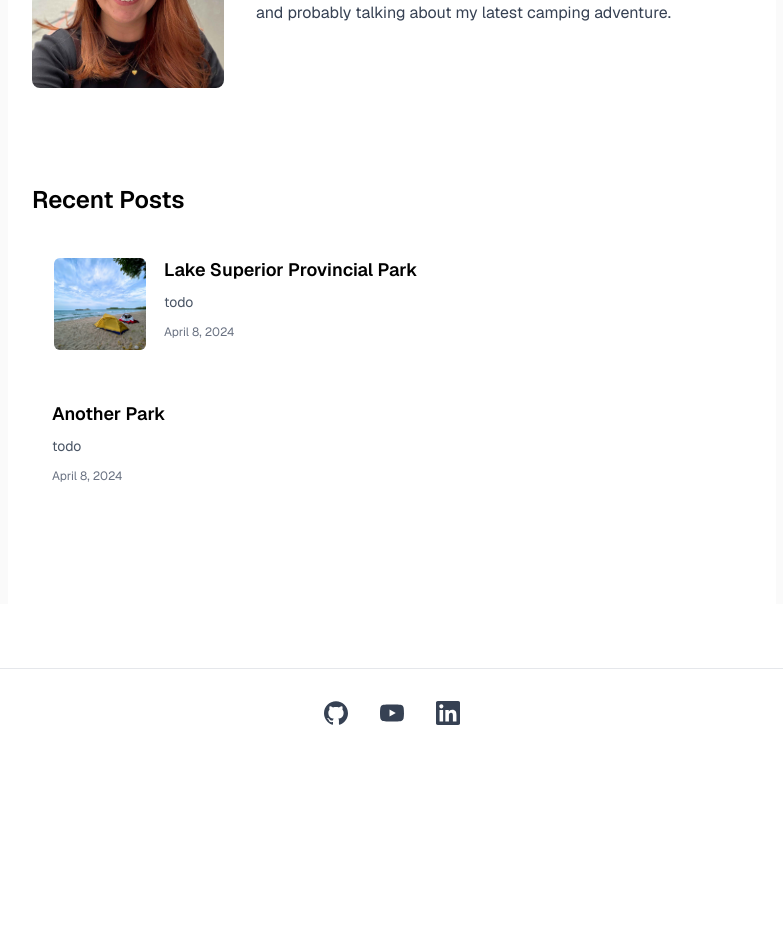
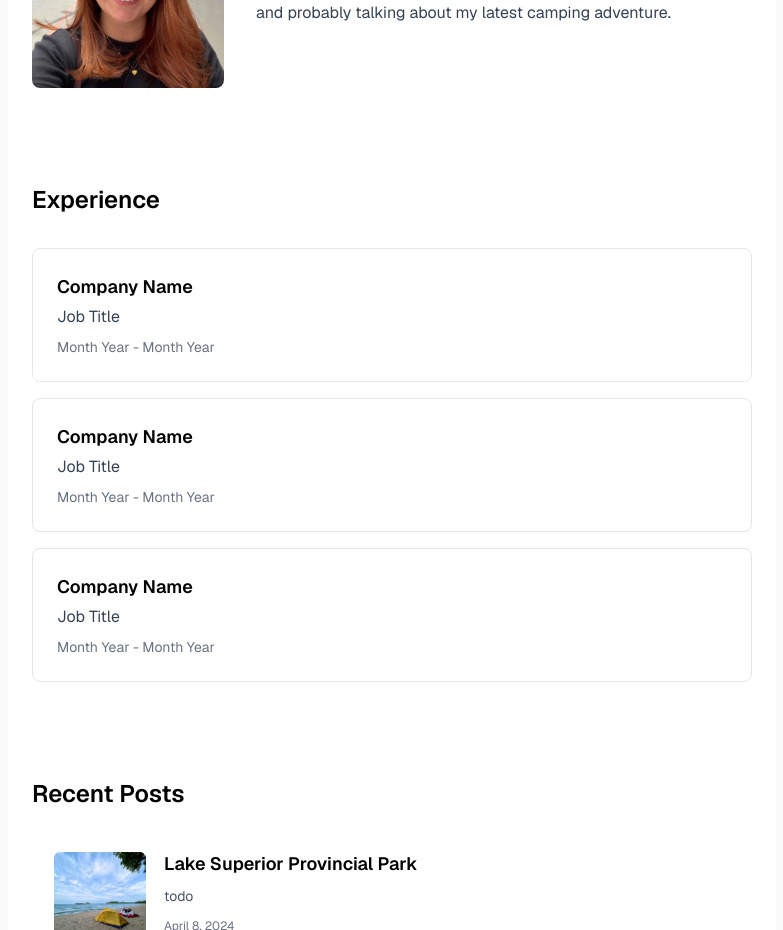
Before and after one commit to ErinCGallagher/personal-nextjs-website, a Next.js app: page / in a window 1280 px wide. Shown: the part 1080-2010 px from the top of the page, without its empty margins (248-1031 px from the left). Before the commit the page ends 1837 px from the top, so only its background shows below. Built offline with nearby package versions, Linux system fonts and the light colour scheme.

Commit message:
add experience section

```diff
--- /dev/null
+++ b/app/components/experience.tsx
@@ -0,0 +1,45 @@
+export function Experience() {
+  const experiences = [
+    {
+      company: "Company Name",
+      title: "Job Title",
+      dates: "Month Year - Month Year",
+    },
+    {
+      company: "Company Name",
+      title: "Job Title",
+      dates: "Month Year - Month Year",
+    },
+    {
+      company: "Company Name",
+      title: "Job Title",
+      dates: "Month Year - Month Year",
+    },
+  ];
+
+  return (
+    <section className="w-full py-12">
+      <h2 className="text-2xl font-semibold text-black dark:text-white mb-8">
+        Experience
+      </h2>
+      <div className="space-y-4">
+        {experiences.map((exp, index) => (
+          <div
+            key={index}
+            className="border border-gray-200 dark:border-gray-700 rounded-lg p-6"
+          >
+            <h3 className="text-lg font-semibold text-black dark:text-white">
+              {exp.company}
+            </h3>
+            <p className="text-base text-gray-700 dark:text-gray-300 mt-1">
+              {exp.title}
+            </p>
+            <p className="text-sm text-gray-500 dark:text-gray-400 mt-2">
+              {exp.dates}
+            </p>
+          </div>
+        ))}
+      </div>
+    </section>
+  );
+}
--- a/app/page.tsx
+++ b/app/page.tsx
@@ -3,6 +3,7 @@ import SocialLinks from "@/app/components/social-links";
 import { RecentPosts } from "@/app/components/recent-posts";
 import { ScrollArrow } from "@/app/components/scroll-arrow";
 import { About } from "@/app/components/about";
+import { Experience } from "@/app/components/experience";
 
 export default function Home() {
   return (
@@ -41,6 +42,7 @@ export default function Home() {
 
       <main className="flex w-full max-w-3xl mx-auto flex-col items-center justify-between py-16 px-4 sm:px-6 bg-white dark:bg-black">
         <About />
+        <Experience />
         <RecentPosts />
       </main>
     </div>
```
